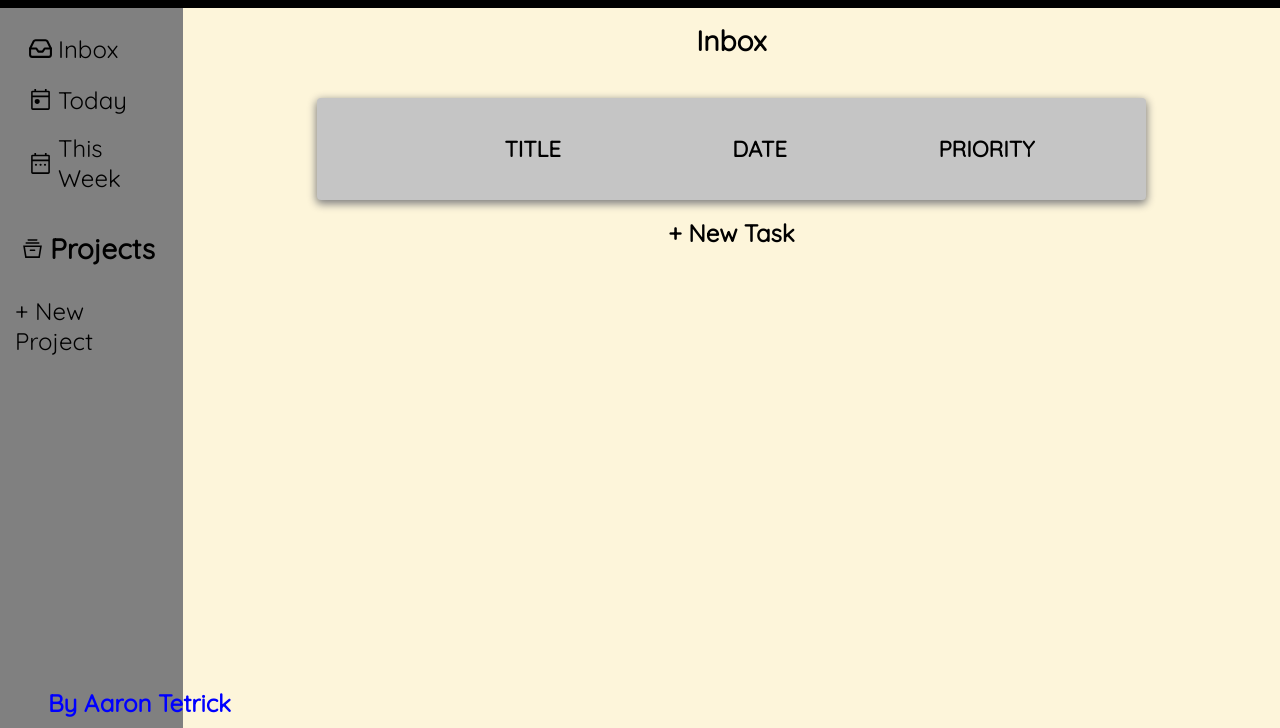
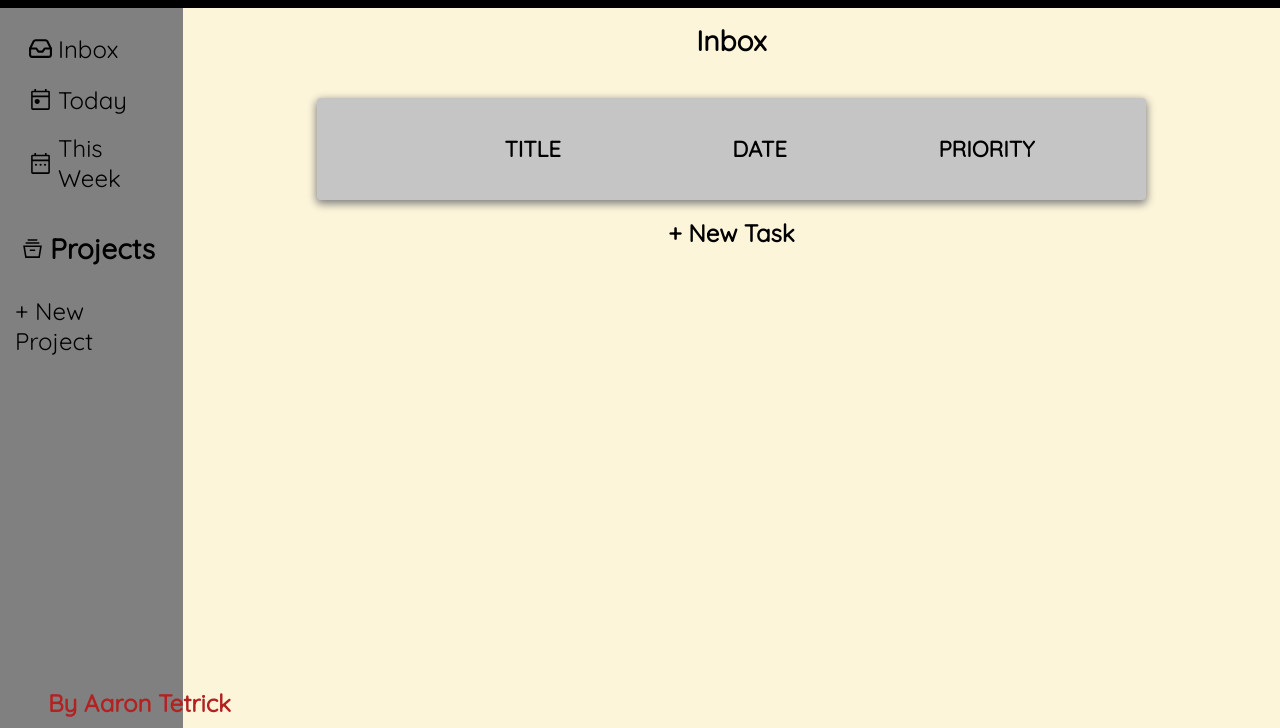
Before and after one commit to aaron-tetrick/to-do-list, a website built with webpack: page dist/index.html in a window 1280 px wide. Shown: the part 72-800 px from the top of the page. Built offline with nearby package versions, Linux system fonts and the light colour scheme.

Commit message:
Change signature color

```diff
--- a/style.css
+++ b/style.css
@@ -172,7 +172,7 @@ h2 {
 
 .signature {
     text-decoration: none;
-    color: blue;
+    color: firebrick;
     font-size: 1.5rem;
     font-weight: bold;
     position: fixed;
```
